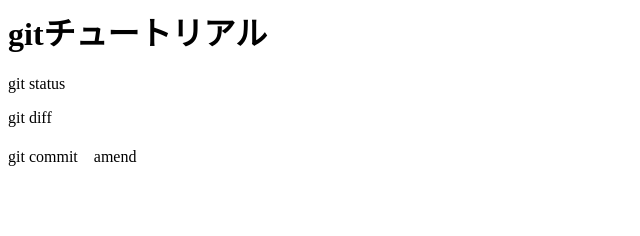
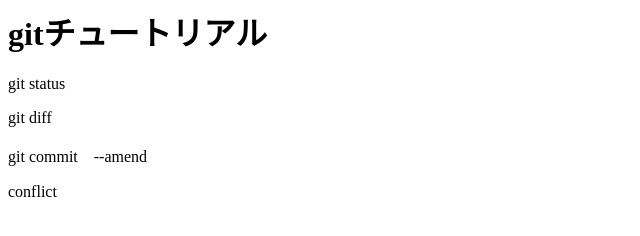
Before and after one commit to Yasshiemasa/git_tutorial, a plain HTML site: page index.html in a window 1280 px wide. Shown: the full height of the page, 0-640 px from the left. Drawn offline with Linux system fonts and the light colour scheme.

Commit message:
conflictを追記

```diff
--- a/index.html
+++ b/index.html
@@ -1,4 +1,5 @@
 <h1>gitチュートリアル</h1>
 <p>git status</p>
 <p>git diff</p>
-<p>git commit　amend</p>
+<p>git commit　--amend</p>
+<p>conflict</p>
```
